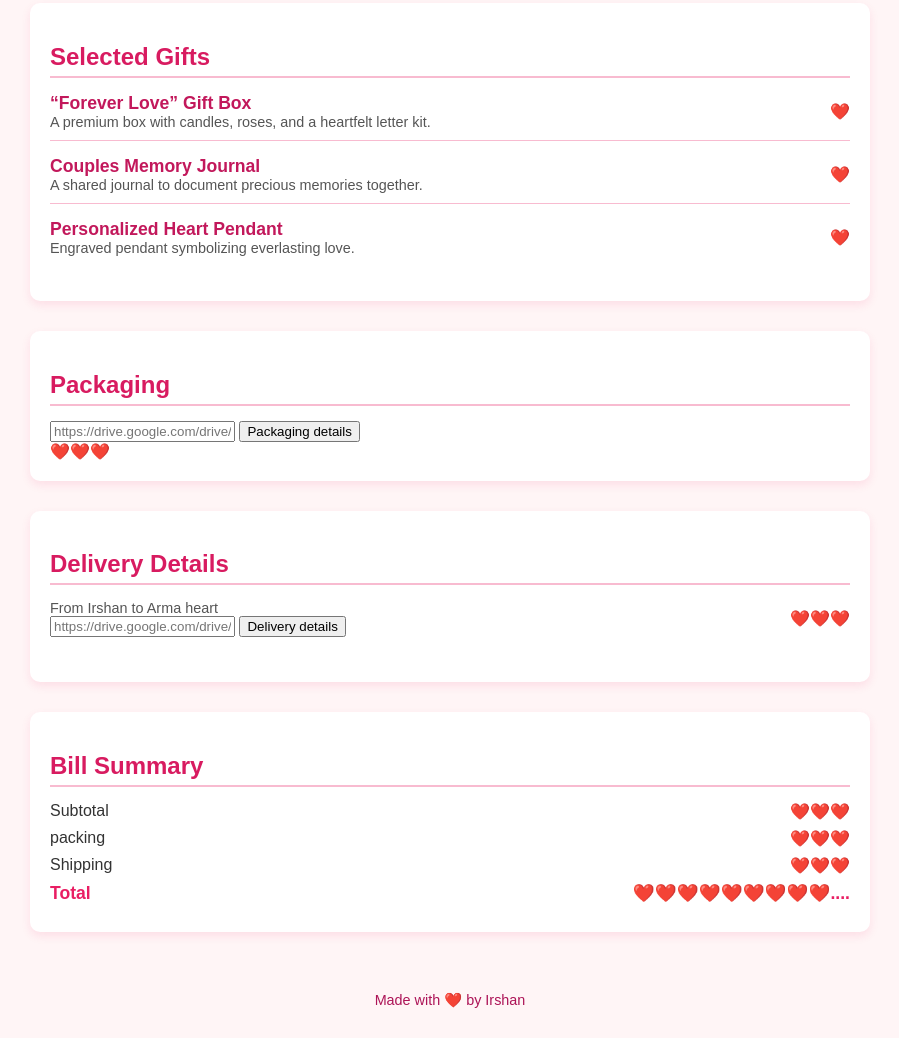
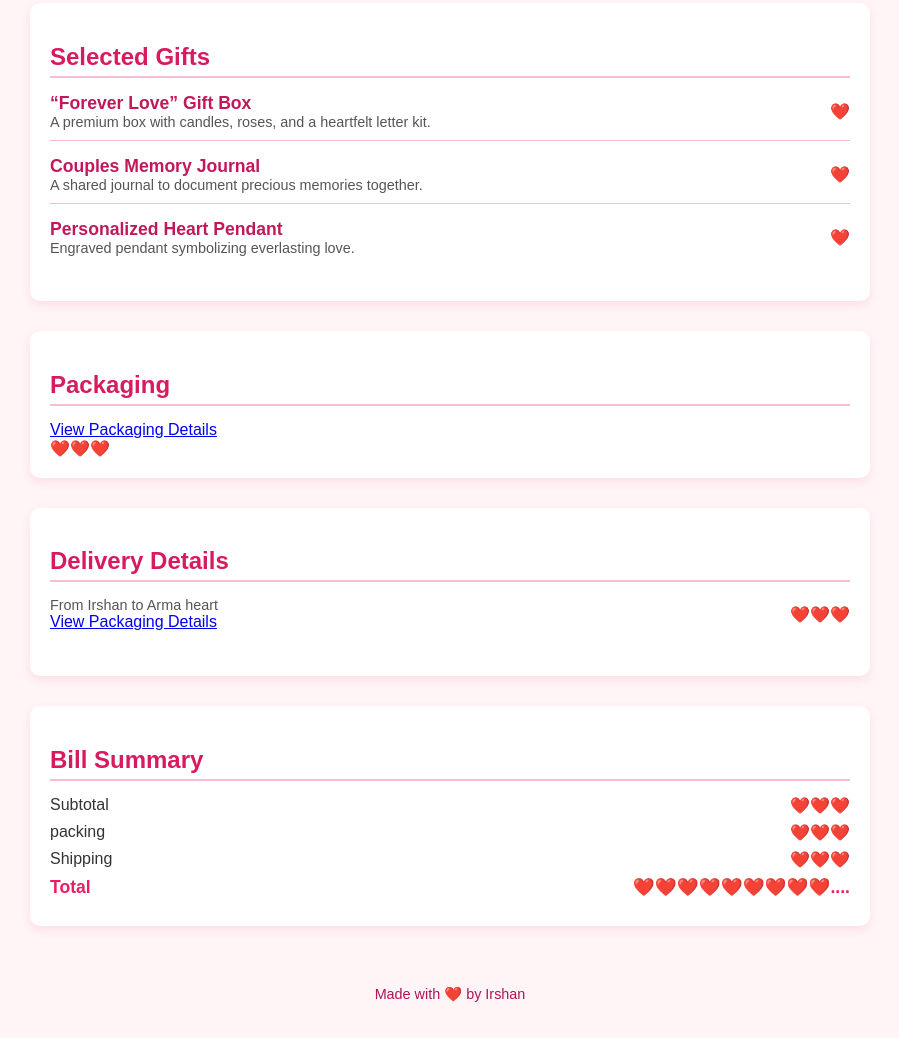
Before and after one commit to arshan2753/arshan2753.github.io, a plain HTML site: page index.html in a window 1280 px wide. Shown: the part 682-1720 px from the top of the page, without its empty margins (190-1089 px from the left). Drawn offline with Linux system fonts and the light colour scheme.

Commit message:
Update index.html

```diff
--- a/index.html
+++ b/index.html
@@ -131,8 +131,7 @@
 
 <section>
     <h2>Packaging</h2>
-    <input type="Packaging details" placeholder="https://drive.google.com/drive/u/2/folders/1M_HgQzW2T3C2TPiURNgbycL42xja3W7r">
-    <button>Packaging details</button>
+    <a href="https://drive.google.com/drive/u/2/folders/1touw75eZ_jXNaRpYsh31jJmvyUIXJet7" target="_blank">View Packaging Details</a>
     </div>
       <div class="price">❤️❤️❤️</div>
     </div>
@@ -145,8 +144,7 @@
       <div class="product">
       <div class="product-info">
         <div class="product-desc">From Irshan to Arma heart</div>
-          <input type="delivery details" placeholder="https://drive.google.com/drive/u/2/folders/1touw75eZ_jXNaRpYsh31jJmvyUIXJet7">
-          <button>Delivery details</button>
+          <a href="https://drive.google.com/drive/u/2/folders/1touw75eZ_jXNaRpYsh31jJmvyUIXJet7" target="_blank">View Packaging Details</a>
       </div>
       <div class="price">❤️❤️❤️</div>
     </div>
```
